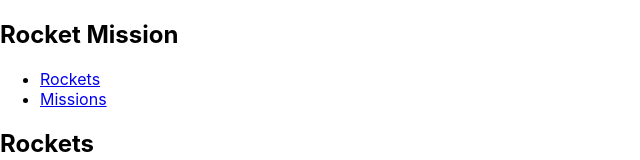
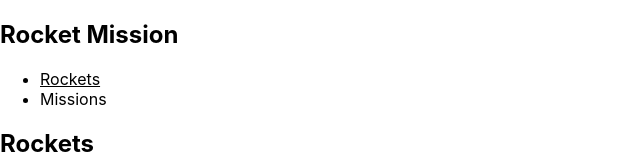
Before and after one commit to OsvaldoBC/rocket-mission-list, a React (Create React App) app: page / in a window 1280 px wide. Shown: the top 160 px of the page, without its empty margins (0-640 px from the left). Built offline with nearby package versions, Linux system fonts and the light colour scheme.

Commit message:
Set up redux carpet and missions.js, set styling for active links

```diff
--- /dev/null
+++ b/src/components/Navbar.css
@@ -0,0 +1,8 @@
+.inactive{
+    color: #000;
+    text-decoration: none;
+}
+.active{
+    text-decoration: underline;
+    color: #000;
+}
--- a/src/components/Navbar.js
+++ b/src/components/Navbar.js
@@ -1,5 +1,6 @@
 import React from 'react';
 import { NavLink } from 'react-router-dom';
+import './Navbar.css';
 
 function Navbar() {
   return (
```
Also changed, not shown: src/redux/missions/missions.js (added).
